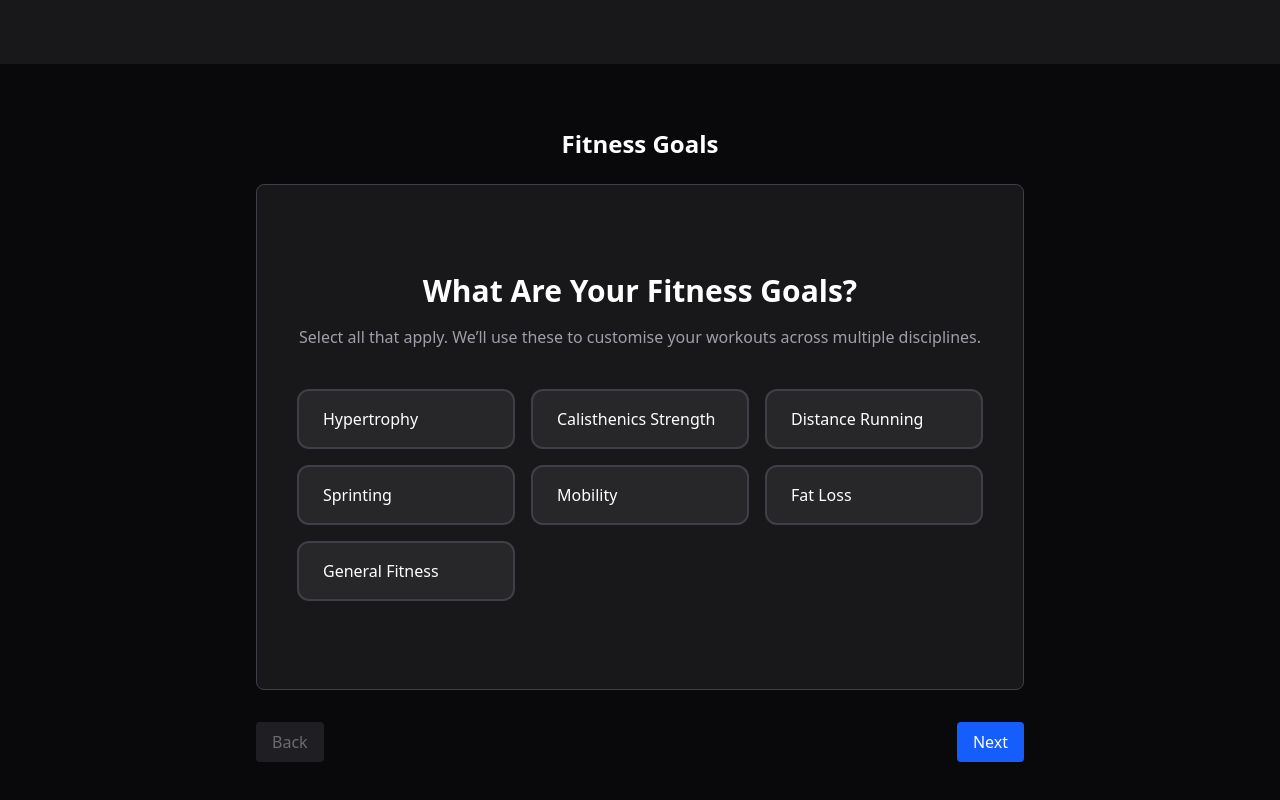
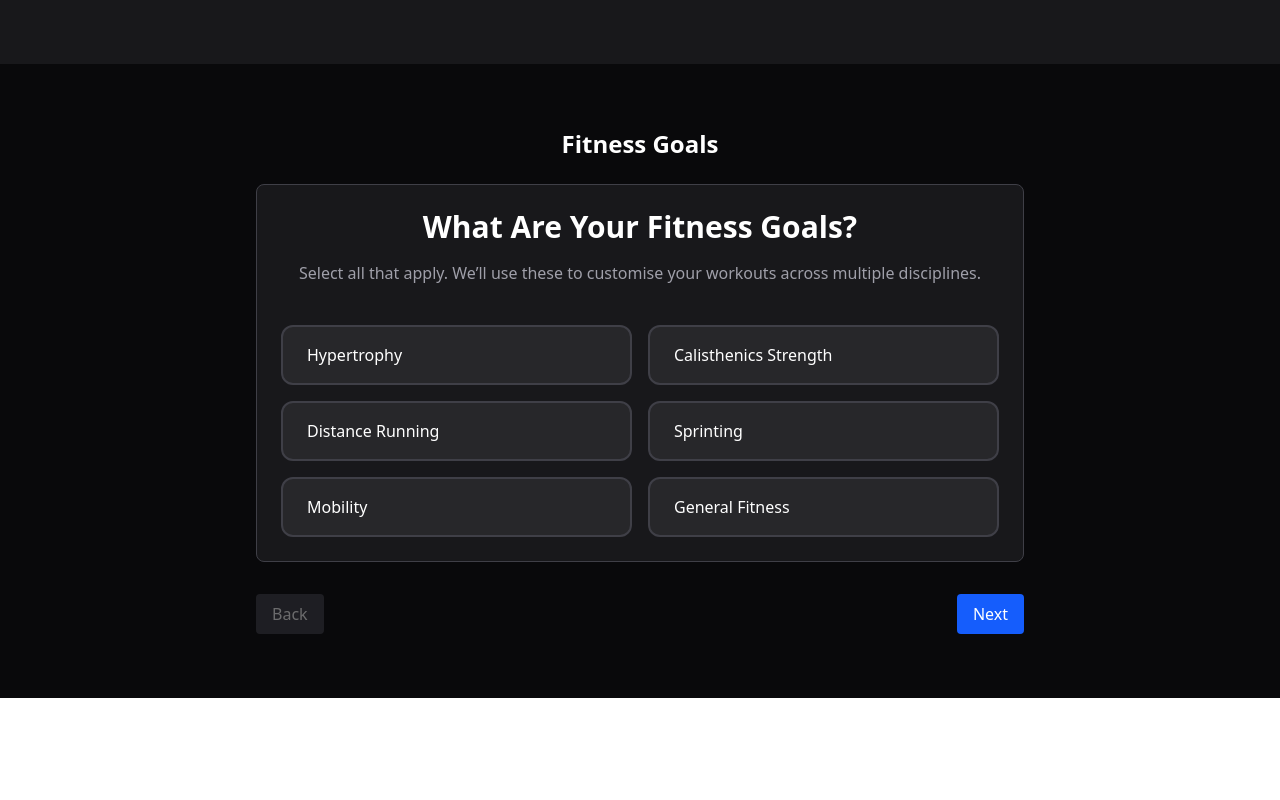
Before and after one commit to 3ixas/khepri, a React (Vite) app in the folder khepri-frontend/: page / in a window 1280 px wide. Shown: the part 644-1444 px from the top of the page. After the commit the page ends 1342 px from the top, so only its background shows below. Built offline with nearby package versions, Linux system fonts and the light colour scheme.

Commit message:
Refactor fitness goal step components to support unified form state via props.

```diff
--- a/khepri-frontend/src/components/form/steps/FitnessGoalsStep.tsx
+++ b/khepri-frontend/src/components/form/steps/FitnessGoalsStep.tsx
@@ -1,4 +1,7 @@
-import { useState } from "react";
+type Props = {
+  selectedGoals: string[];
+  setSelectedGoals: (goals: string[]) => void;
+};
 
 const goals = [
   { id: "hypertrophy", label: "Hypertrophy" },
@@ -6,30 +9,29 @@ const goals = [
   { id: "distance", label: "Distance Running" },
   { id: "sprinting", label: "Sprinting" },
   { id: "mobility", label: "Mobility" },
-  { id: "fatloss", label: "Fat Loss" },
   { id: "general", label: "General Fitness" },
 ];
 
-export default function FitnessGoalsStep() {
-  const [selected, setSelected] = useState<string[]>([]);
-
+export default function FitnessGoalsStep({ selectedGoals, setSelectedGoals }: Props) {
   const toggleGoal = (goalId: string) => {
-    setSelected((prev) =>
-      prev.includes(goalId) ? prev.filter((id) => id !== goalId) : [...prev, goalId]
-    );
+    if (selectedGoals.includes(goalId)) {
+      setSelectedGoals(selectedGoals.filter((id) => id !== goalId));
+    } else {
+      setSelectedGoals([...selectedGoals, goalId]);
+    }
   };
 
   return (
-    <section className="py-16 px-4 bg-zinc-900 text-white">
+    <div>
       <h2 className="text-3xl font-bold text-center mb-4">
         What Are Your Fitness Goals?
       </h2>
       <p className="text-center text-zinc-400 mb-10">
         Select all that apply. We’ll use these to customise your workouts across multiple disciplines.
       </p>
-      <div className="grid sm:grid-cols-2 md:grid-cols-3 gap-4 max-w-5xl mx-auto">
+      <div className="grid sm:grid-cols-2 gap-4">
         {goals.map((goal) => {
-          const isActive = selected.includes(goal.id);
+          const isActive = selectedGoals.includes(goal.id);
           return (
             <button
               key={goal.id}
@@ -45,6 +47,6 @@ export default function FitnessGoalsStep() {
           );
         })}
       </div>
-    </section>
+    </div>
   );
 }
```
Also changed, not shown: khepri-frontend/src/components/form/steps/FitnessLevelStep.tsx (line endings or trailing spaces).
